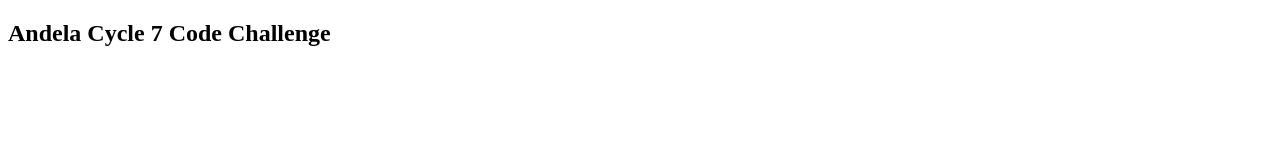
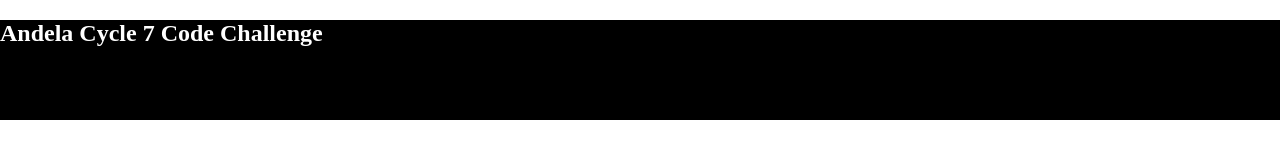
Before and after one commit to MutaJosh/andela_cycle_7_Josue, a plain HTML site: page index.html in a window 1280 px wide. Drawn offline with Linux system fonts and the light colour scheme.

Commit message:
opening in the browser

```diff
--- a/index.html
+++ b/index.html
@@ -2,7 +2,7 @@
 <html>
 <head>
 	<title>Andela Cycle 7</title>
-	<link rel="stylesheet" type="text/css" href="">
+	<link rel="stylesheet" type="text/css" href="main.css">
 </head>
 <body>
 
--- a/main.css
+++ b/main.css
@@ -5,6 +5,7 @@ body {
 
 .nav {
 	background: black;
-	width: all;
+	color: white;
+	width: auto;
 	height: 100px;
 }
```
